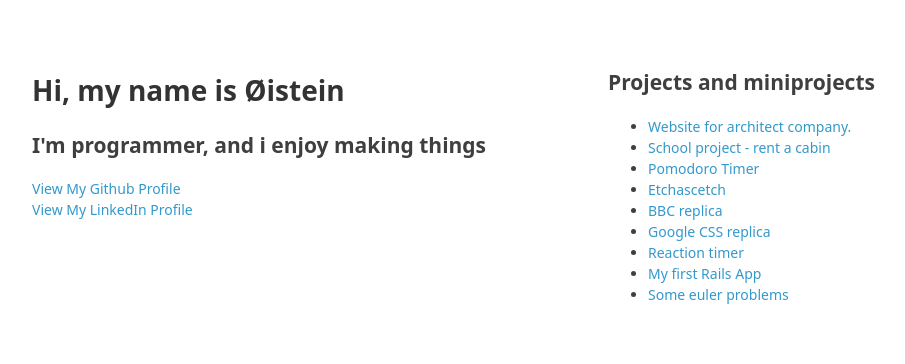
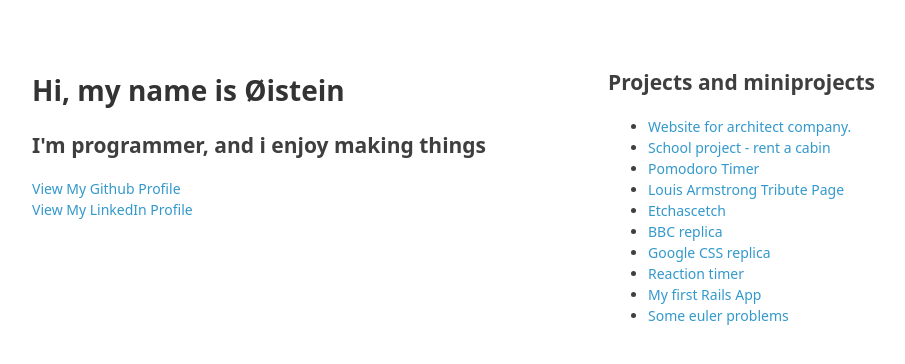
Before and after one commit to oisteinhaugland/oisteinhaugland.github.io, a plain HTML site: page index.html in a window 1280 px wide. Shown: the whole page, without its empty margins (46-951 px from the left). Drawn offline with Linux system fonts and the light colour scheme.

Commit message:
added louis tribute to list

```diff
--- a/index.html
+++ b/index.html
@@ -30,12 +30,15 @@
                 <li><a href=" http://roalsoarkitekter.no/">Website for architect company.</a></li>
                 <li><a href=" https://oisteinhaugland.github.io/cabinProject/">School project - rent a cabin</a></li>
                 <li><a href=" https://oisteinhaugland.github.io/pomodoro/">Pomodoro Timer</a></li>
+                <li><a href=" https://codepen.io/oisteinhaugland/full/OMYwBo/">Louis Armstrong Tribute Page</a></li>
                 <li><a href=" https://oisteinhaugland.github.io/etchascetch/">Etchascetch</a></li>
                 <li><a href="https://oisteinhaugland.github.io/bbc-homepage/">BBC replica</a></li>
                 <li><a href="https://oisteinhaugland.github.io/Google-homepage/">Google CSS replica</a></li>
                 <li><a href="https://oisteinhaugland.github.io/reactionTester/">Reaction timer</a></li>
                 <li><a href="https://tranquil-mesa-99598.herokuapp.com">My first Rails App</a></li>
                 <li><a href="https://oisteinhaugland.github.io/euler-problems/">Some euler problems</a></li>
+
+
             </ul>
         </article>
 
```
